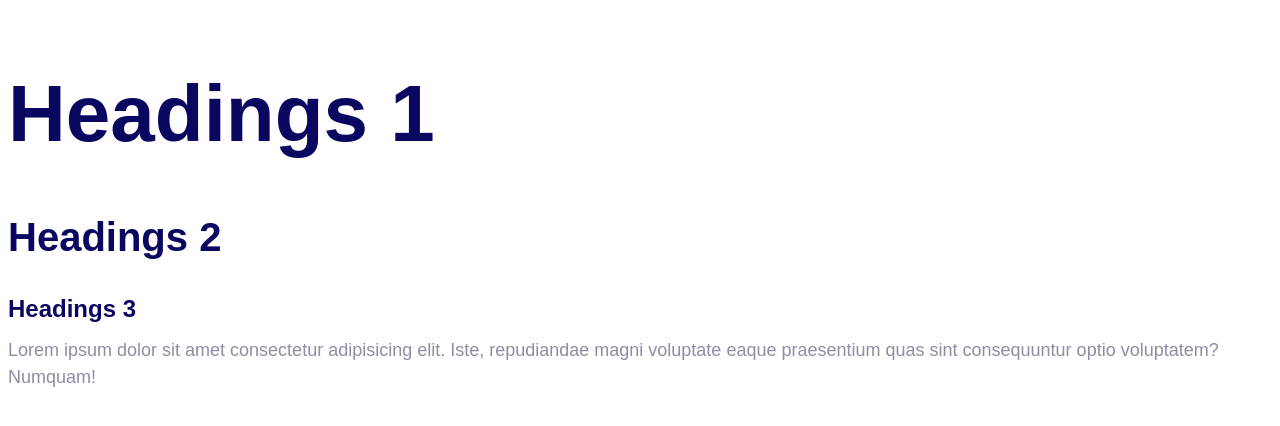
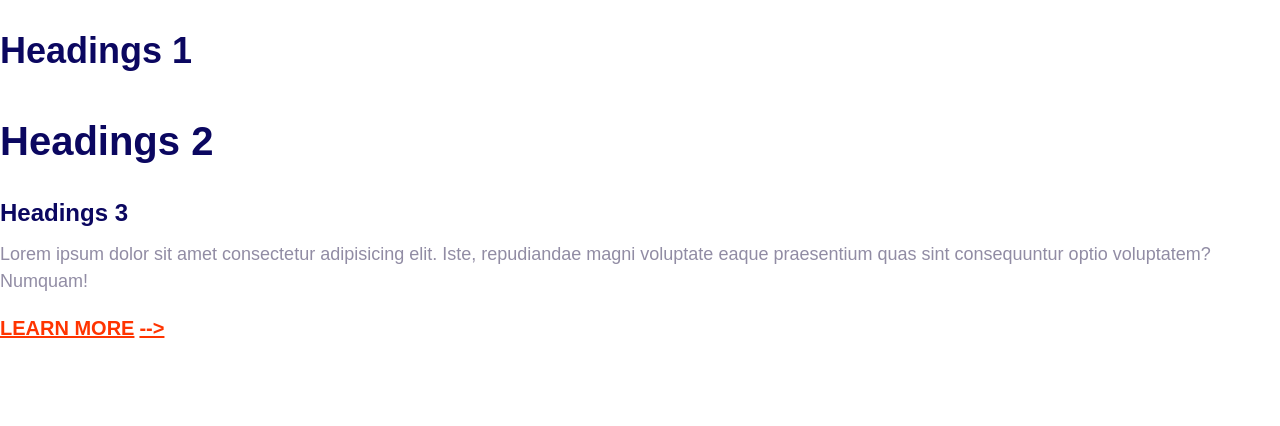
Before and after one commit to vikey1793/vik, a plain HTML site: page index.html in a window 1280 px wide. Drawn offline with Linux system fonts and the light colour scheme.

Commit message:
commit link arrow

```diff
--- a/css/styles.css
+++ b/css/styles.css
@@ -44,3 +44,25 @@ p{
         font-size: 2.4rem;
     }
 }
+/* link */
+a{
+    font-size: 2rem;
+}
+.link-arrow{
+    color: var(--color-accent);
+    text-transform: uppercase;
+    font-weight: bold;
+}
+.link-arrow::after{
+    content: "-->";
+    margin-left: 5px;
+    transition: margin 0.15s;
+}
+.link-arrow:hover::after{
+    margin-left: 10px;
+}
+@media screen and (min_width:1024){
+.link-arrow{
+    font-size: 1.5rem;
+}
+}
--- a/index.html
+++ b/index.html
@@ -7,6 +7,7 @@
     <link rel="preconnect" href="https://fonts.gstatic.com">
 <link href="https://fonts.googleapis.com/css2?family=Inter:wght@400;700&display=swap" rel="stylesheet">
     <link rel="stylesheet" href="css/styles.css">
+<link rel="stylesheet" href="css/normalize.css">
 </head>
 <body>
     <h1>Headings 1</h1>
@@ -14,6 +15,6 @@
     <h3>Headings 3</h3>
     <p>Lorem ipsum dolor sit amet consectetur adipisicing elit.
         Iste, repudiandae magni voluptate eaque praesentium quas sint consequuntur optio voluptatem? Numquam!</p>
-
+    <a href="#" class="link-arrow">Learn more</a>
 </body>
 </html>
```
